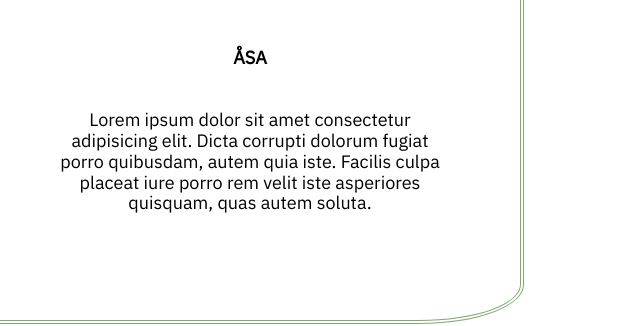
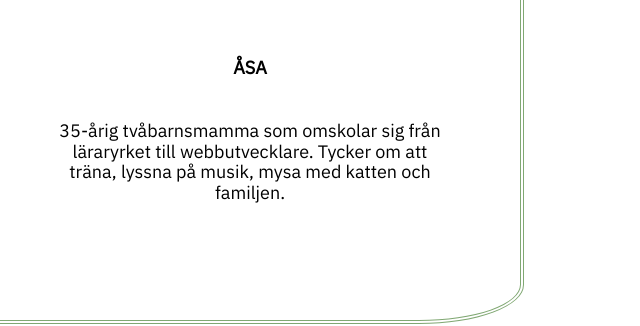
Before and after one commit to akickia/Headphones, a plain HTML site: page pages/about-us.html in a window 1280 px wide. Shown: the part 1089-1415 px from the top of the page, 640-1280 px from the left. Drawn offline with Linux system fonts and the light colour scheme.

Commit message:
added text Åsa

```diff
--- a/pages/about-us.html
+++ b/pages/about-us.html
@@ -53,7 +53,7 @@
                 </div>
                 <div class="main_info_text">
                     <h4 class="main_info_name">ÅSA</h4>
-                    <p>Lorem ipsum dolor sit amet consectetur adipisicing elit. Dicta corrupti dolorum fugiat porro quibusdam, autem quia iste. Facilis culpa placeat iure porro rem velit iste asperiores quisquam, quas autem soluta.</p>
+                    <p>35-årig tvåbarnsmamma som omskolar sig från läraryrket till webbutvecklare. Tycker om att träna, lyssna på musik, mysa med katten och familjen.</p>
                 </div>
             </div>
 
```
